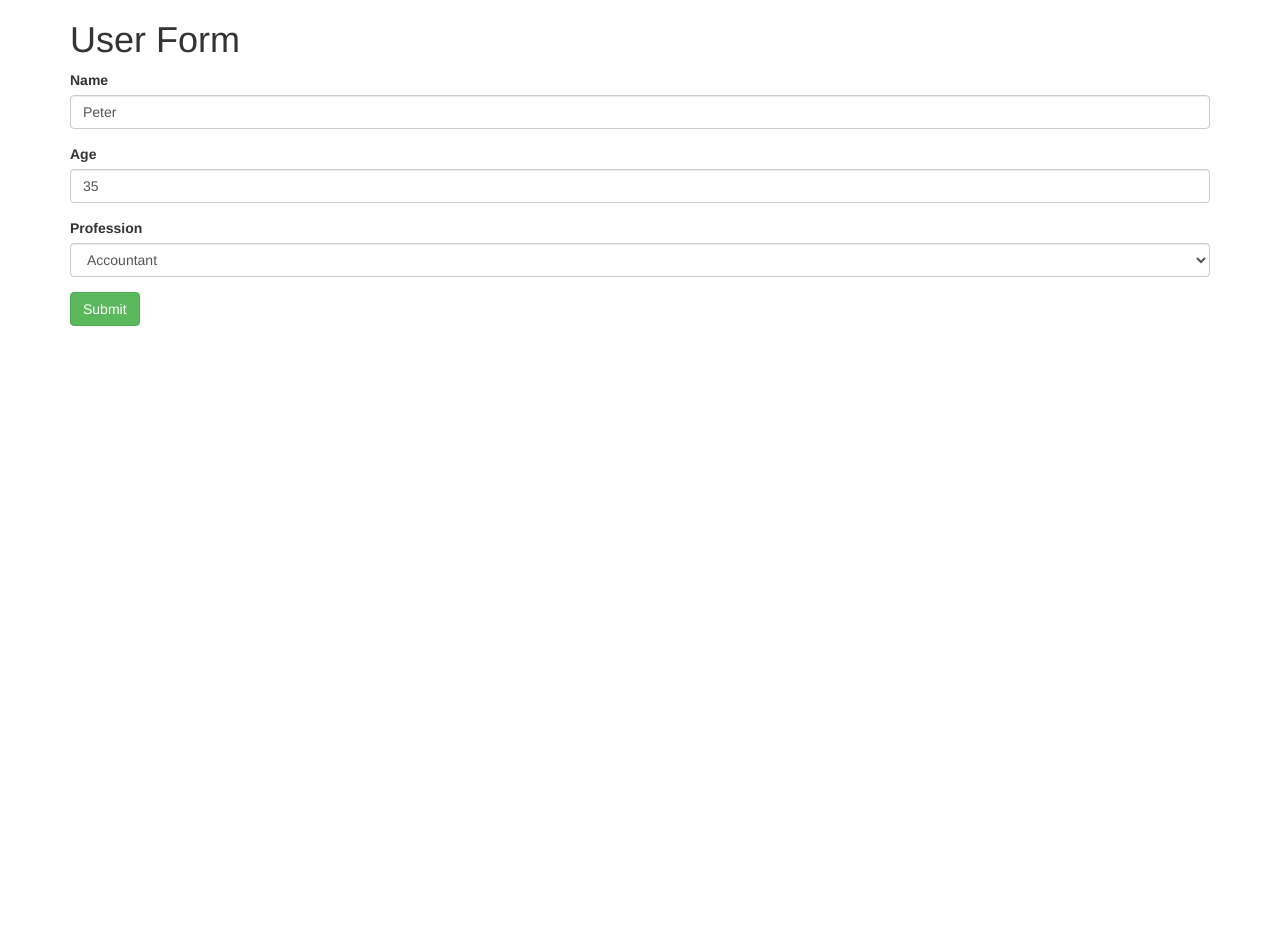
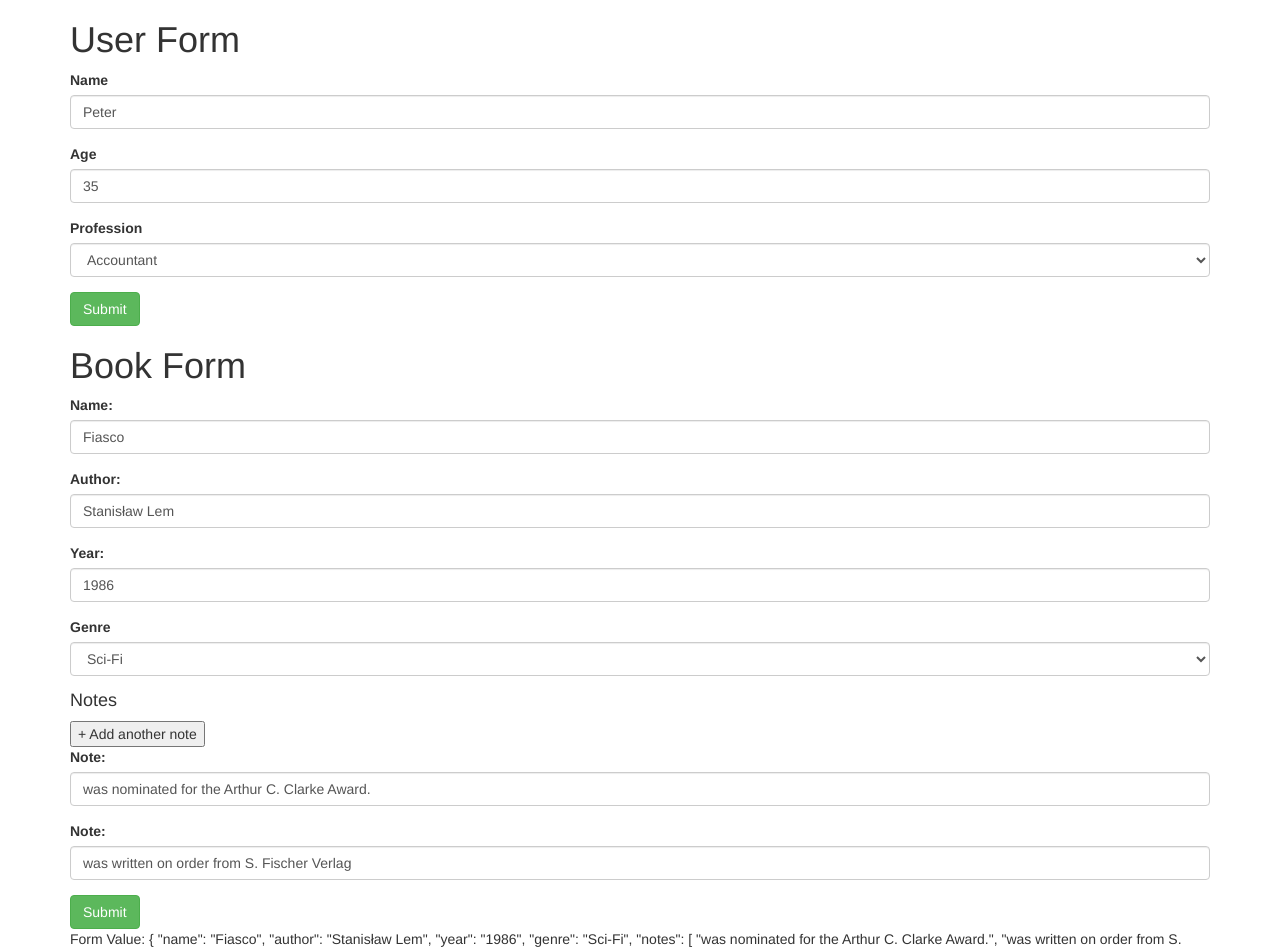
Before and after one commit to sebgos/angular12-training, an Angular app: page / in a window 1280 px wide. Shown: the top 951 px of the page. Before the commit the page ends 800 px from the top, so only its background shows below. Built offline with nearby package versions, Linux system fonts and the light colour scheme.

Commit message:
feat: add reactive forms

```diff
--- a/src/app/app.component.html
+++ b/src/app/app.component.html
@@ -1 +1,3 @@
 <app-user-form></app-user-form>
+
+<app-book-form></app-book-form>
--- /dev/null
+++ b/src/app/components/book-form/book-form.component.html
@@ -0,0 +1,50 @@
+<div class="container">
+  <h1>Book Form</h1>
+  <form [formGroup]="bookForm">
+    <div class="form-group">
+      <label for="name">Name: </label>
+      <input class="form-control" formControlName="name" name="name" />
+    </div>
+
+    <div class="form-group">
+      <label for="author">Author: </label>
+      <input class="form-control" formControlName="author" name="author" />
+    </div>
+
+    <div class="form-group">
+      <label for="year">Year: </label>
+      <input class="form-control" formControlName="year" name="year" />
+    </div>
+
+    <div class="form-group">
+      <label for="genre">Genre</label>
+      <select class="form-control" name="genre" formControlName="genre">
+        <option *ngFor="let genre of genres" [value]="genre">
+          {{ genre }}
+        </option>
+      </select>
+    </div>
+
+    <div formArrayName="notes">
+      <h4>Notes</h4>
+      <button (click)="addNote()">+ Add another note</button>
+
+      <div *ngFor="let note of notes.controls; let i = index">
+        <div class="form-group">
+          <label for="note-{{ i }}">Note:</label>
+          <input
+            class="form-control"
+            id="note-{{ i }}"
+            type="text"
+            [formControlName]="i"
+          />
+        </div>
+      </div>
+    </div>
+    <button type="submit" class="btn btn-success">Submit</button>
+
+    <p>Form Value: {{ bookForm.value | json }}</p>
+
+    <p>Form Status: {{ bookForm.status }}</p>
+  </form>
+</div>
--- /dev/null
+++ b/src/app/components/book-form/book-form.component.ts
@@ -0,0 +1,38 @@
+import { Component, OnInit } from '@angular/core';
+import {
+  FormArray,
+  FormBuilder,
+  FormControl,
+  Validators,
+} from '@angular/forms';
+
+@Component({
+  selector: 'app-book-form',
+  templateUrl: './book-form.component.html',
+  styleUrls: ['./book-form.component.scss'],
+})
+export class BookFormComponent implements OnInit {
+  public genres = ['Adventure', 'Detective', 'Romance', 'Sci-Fi'];
+  public bookForm = this.formBuilder.group({
+    name: ['Fiasco', Validators.required],
+    author: 'Stanisław Lem',
+    year: '1986',
+    genre: 'Sci-Fi',
+    notes: this.formBuilder.array([
+      'was nominated for the Arthur C. Clarke Award.',
+      'was written on order from S. Fischer Verlag',
+    ]),
+  });
+
+  get notes() {
+    return this.bookForm.get('notes') as FormArray;
+  }
+
+  constructor(private formBuilder: FormBuilder) {}
+
+  ngOnInit(): void {}
+
+  addNote() {
+    this.notes.push(this.formBuilder.control(''));
+  }
+}
```
Also changed, not shown: src/app/app.module.ts (+4 -3 lines), src/app/components/book-form/book-form.component.scss (added), 1 other file (tests, documents, lock files or other folders).
